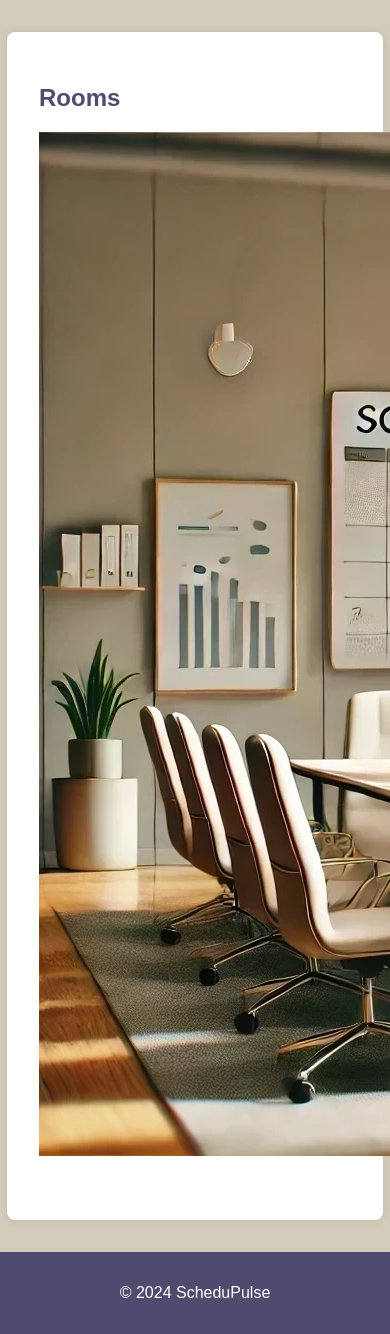
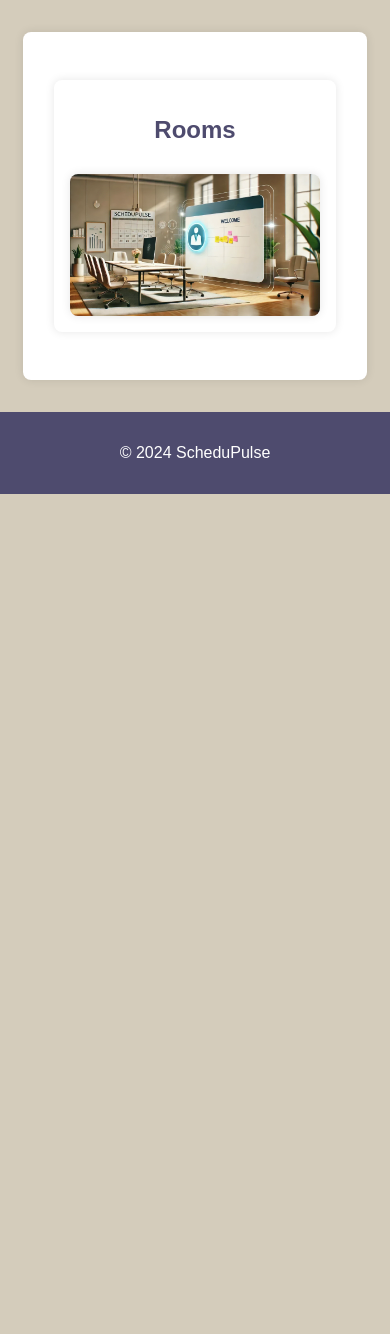
Before and after one commit to Barry1701/ScheduPulse, a Django app: page /meetings/rooms in a window 390 px wide; the page is wider, and only the part inside the window is pictured. Shown: the part 180-1514 px from the top of that part. After the commit the page ends 674 px from the top of that part, so only its background shows below. Run offline with Django 4.2, Linux system fonts and the light colour scheme; data that the repository does not hold is empty.

Commit message:
Add image, update CSS

```diff
--- a/meetings/templates/meetings/meetings.html
+++ b/meetings/templates/meetings/meetings.html
@@ -4,8 +4,9 @@
 {% block title %}Meetings{% endblock %}
 
 {% block content %}
+<div class="container">
+    <div class="content">
     <h1>Meetings</h1>
-<img src="{% static 'images/ScheduPulse.png' %}" alt="ScheduPulse Logo" class="image-meetings">
     <ul>
         {% for meeting in meetings %}
         <li>
@@ -15,4 +16,7 @@
         </li>
         {% endfor %}
     </ul>
+    </div>
+<img src="{% static 'images/ScheduPulse.png' %}" alt="ScheduPulse Logo" class="schedu-image">
+</div>
 {% endblock %}
--- a/meetings/templates/meetings/rooms_list.html
+++ b/meetings/templates/meetings/rooms_list.html
@@ -4,13 +4,17 @@
 {% block title %}Rooms List{% endblock %}
 
 {% block content %}
+<div class="container">
+    <div class="content">
         <h2>Rooms</h2>
-<img src="{% static 'images/ScheduPulse.png' %}" alt="ScheduPulse Logo" class="image-rooms">
         <ul>
             {% for room in rooms %}
             <li>
-        {{ room.name }}: Room {{ room.room_number }} on floor {{ room.floor }} (Capacity: {{ room.capacity }})
+                {{ room.name }}: Room {{ room.room_number }} on floor {{ room.floor }}
             </li>
             {% endfor %}
         </ul>
+    </div>
+<img src="{% static 'images/ScheduPulse.png' %}" alt="ScheduPulse Logo" class="schedu-image">
+</div>
 {% endblock %}
--- a/static/css/style.css
+++ b/static/css/style.css
@@ -54,7 +54,6 @@ nav a:hover {
     cursor: pointer;
 }
 
-/* Główna zawartość */
 .container {
     width: 80%;
     margin: 2em auto;
@@ -63,8 +62,14 @@ nav a:hover {
     box-shadow: 0 0 10px rgba(0, 0, 0, 0.1);
     border-radius: 8px;
     display: flex;
-    flex-direction: column;
+    flex-direction: row; /* Ustawienie elementów w wierszu */
     align-items: flex-start;
+    justify-content: space-between; /* Zapewnienie odstępu między elementami */
+}
+
+.content {
+    flex: 1; /* Pozwolenie, aby zawartość zajęła dostępne miejsce */
+    margin-right: 20px; /* Dodanie marginesu między zawartością a obrazem */
 }
 
 h1, h2, h3 {
@@ -156,16 +161,58 @@ form button:hover {
     max-width: 300px;
     height: auto;
     align-self: center; /* Przesunięcie obrazu w prawo */
-    margin-left: 20px;
     border-radius: 8px;
     box-shadow: 0 0 10px rgba(0, 0, 0, 0.1);
 }
 
-.calendar-image {
-    width: 100%;
-    max-width: 400px;
+
+.schedu-image {
+    flex: 1; /* Pozwolenie, aby obraz zajmował jedną część dostępnej przestrzeni */
+    max-width: 500px;
     height: auto;
-    align-self: center; /* Przesunięcie obrazu w prawo */
-    margin-left: 20px;
+    align-self: flex-end;
+    border-radius: 8px;
+    box-shadow: 0 0 10px rgba(0, 0, 0, 0.1);
+}
 
+@media (max-width: 1024px) {
+    .container {
+        flex-direction: column; /* Ustawienie elementów w kolumnie dla małych ekranów */
+        align-items: center; /* Wyśrodkowanie elementów */
+    }
+
+    .content {
+        margin-right: 0; /* Usunięcie marginesu dla małych ekranów */
+    }
+
+    .schedu-image {
+        max-width: 100%; /* Upewnienie się, że obraz nie przekroczy szerokości kontenera */
+        margin-top: 20px; /* Dodanie marginesu górnego między zawartością a obrazem */
+    }
 }
+
+@media (max-width: 768px) {
+    .container {
+        flex-direction: column; /* Ustawienie elementów w kolumnie dla małych ekranów */
+        align-items: center; /* Wyśrodkowanie elementów */
+    }
+
+    .content {
+        margin-right: 0; /* Usunięcie marginesu dla małych ekranów */
+    }
+
+    .schedu-image {
+        max-width: 100%; /* Upewnienie się, że obraz nie przekroczy szerokości kontenera */
+        margin-top: 20px; /* Dodanie marginesu górnego między zawartością a obrazem */
+    }
+}
+
+@media (max-width: 480px) {
+    .container {
+        padding: 1em; /* Zmniejszenie paddingu dla bardzo małych ekranów */
+    }
+
+    .schedu-image {
+        margin-top: 10px; /* Zmniejszenie marginesu górnego dla bardzo małych ekranów */
+    }
+}
```
Also changed, not shown: website/templates/website/about.html (+10 -4 lines), website/templates/website/welcome.html (+7 -3 lines). Lines whose indentation alone changed are shown as unchanged.
